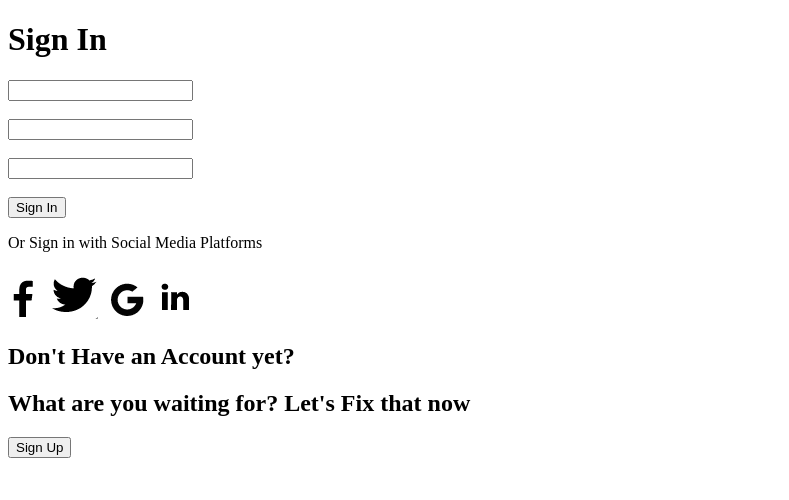
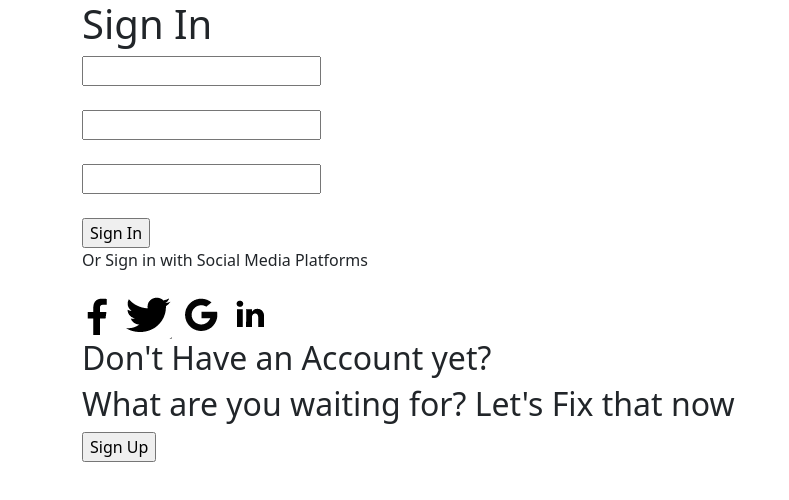
Before and after one commit to Navi-beep/Group-5-project-double-tap-CRM, a plain HTML site: page Sign-in page/signinpage.html in a window 1280 px wide. Shown: the whole page, without its empty margins (0-789 px from the left). Drawn offline with nearby package versions, Linux system fonts and the light colour scheme.

Commit message:
fixed bootstrap link

```diff
--- a/Sign-in page/signinpage.css
+++ b/Sign-in page/signinpage.css
@@ -1,4 +1,3 @@
 .container {
     display: flex;
-
 }
--- a/Sign-in page/signinpage.html
+++ b/Sign-in page/signinpage.html
@@ -4,7 +4,7 @@
     <meta charset="UTF-8">
     <meta http-equiv="X-UA-Compatible" content="IE=edge">
     <meta name="viewport" content="width=device-width, initial-scale=1.0">
-    <link ref="stylesheet" href="https://cdn.jsdelivr.net/npm/bootstrap@5.2.0-beta1/dist/css/bootstrap.min.css">
+    <link rel="stylesheet" href="https://cdn.jsdelivr.net/npm/bootstrap@5.2.0-beta1/dist/css/bootstrap.min.css">
     <link ref="stylesheet" href="/Sign-in page/signinpage.css">
     <script src="https://cdn.jsdelivr.net/npm/bootstrap@5.2.0-beta1/dist/js/bootstrap.bundle.min.js"></script>
     <title>Sign In Page</title>
@@ -12,7 +12,7 @@
 <body>
     <div class="container">
         <!--right half-->
-        <div>
+        <div class="right-side">
             <h1>Sign In</h1>
             <div class="sign_in_form">
                 <form action="#">
@@ -33,7 +33,7 @@
         </div>
 
         <!--left half-->
-        <div class="signin">
+        <div class="left-side">
             <h2>Don't Have an Account yet?</h2>
             <h2>What are you waiting for? Let's Fix that now</h2>
             <input type="submit" value="Sign Up">
```
